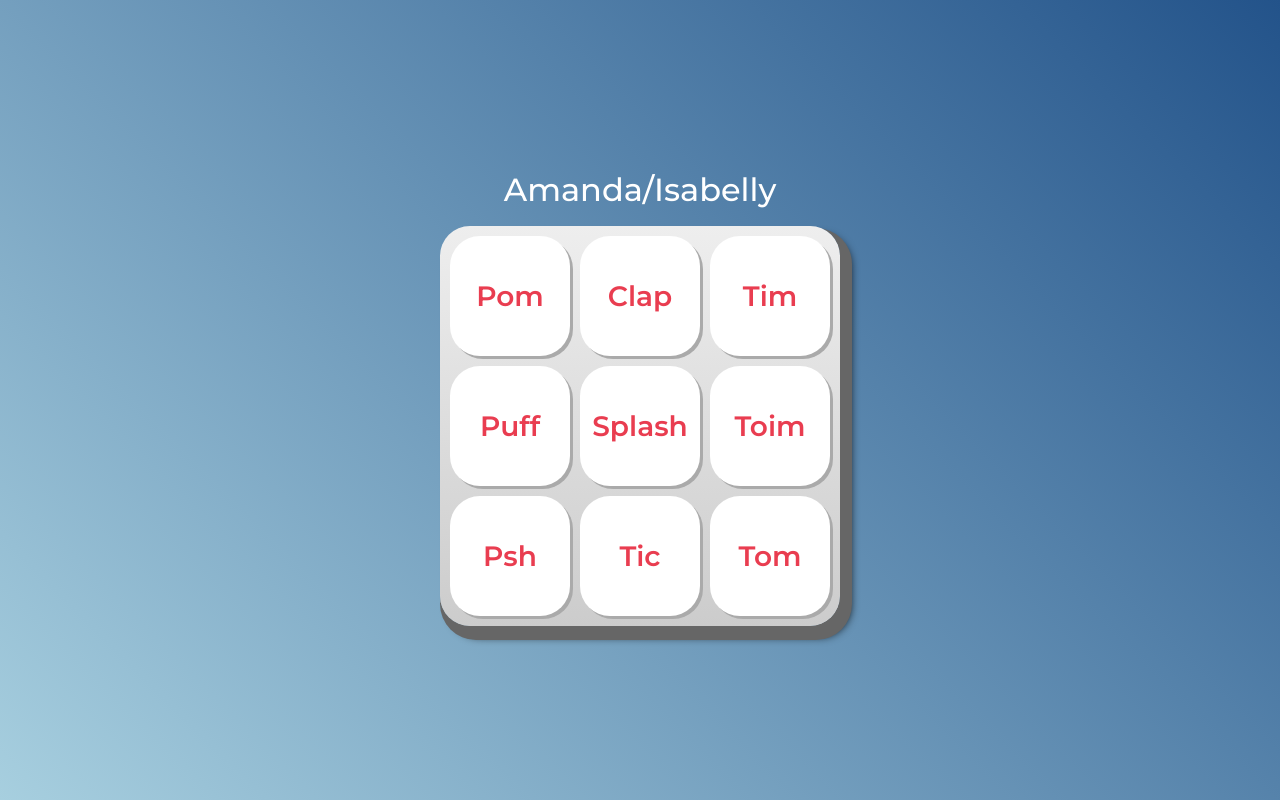
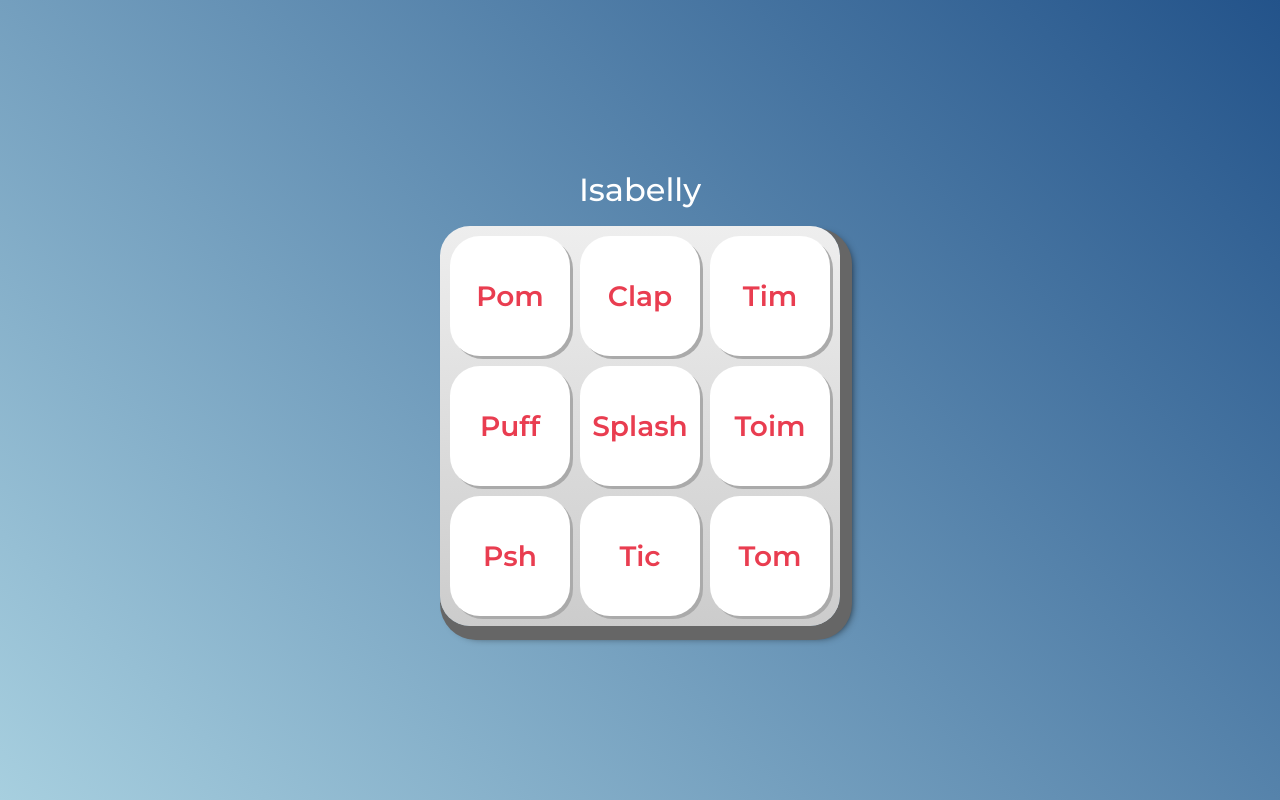
Before and after one commit to hanselmann2006/AluraMidii, a plain HTML site: page index.html in a window 1280 px wide. Drawn offline with Linux system fonts and the light colour scheme.

Commit message:
Update index.html

```diff
--- a/index.html
+++ b/index.html
@@ -19,7 +19,7 @@
 </head>
 <body>
 
-    <h1>Amanda/Isabelly</h1>
+    <h1>Isabelly</h1>
 
     <section class="teclado">
         <button class="tecla tecla_pom">Pom</button>
```
